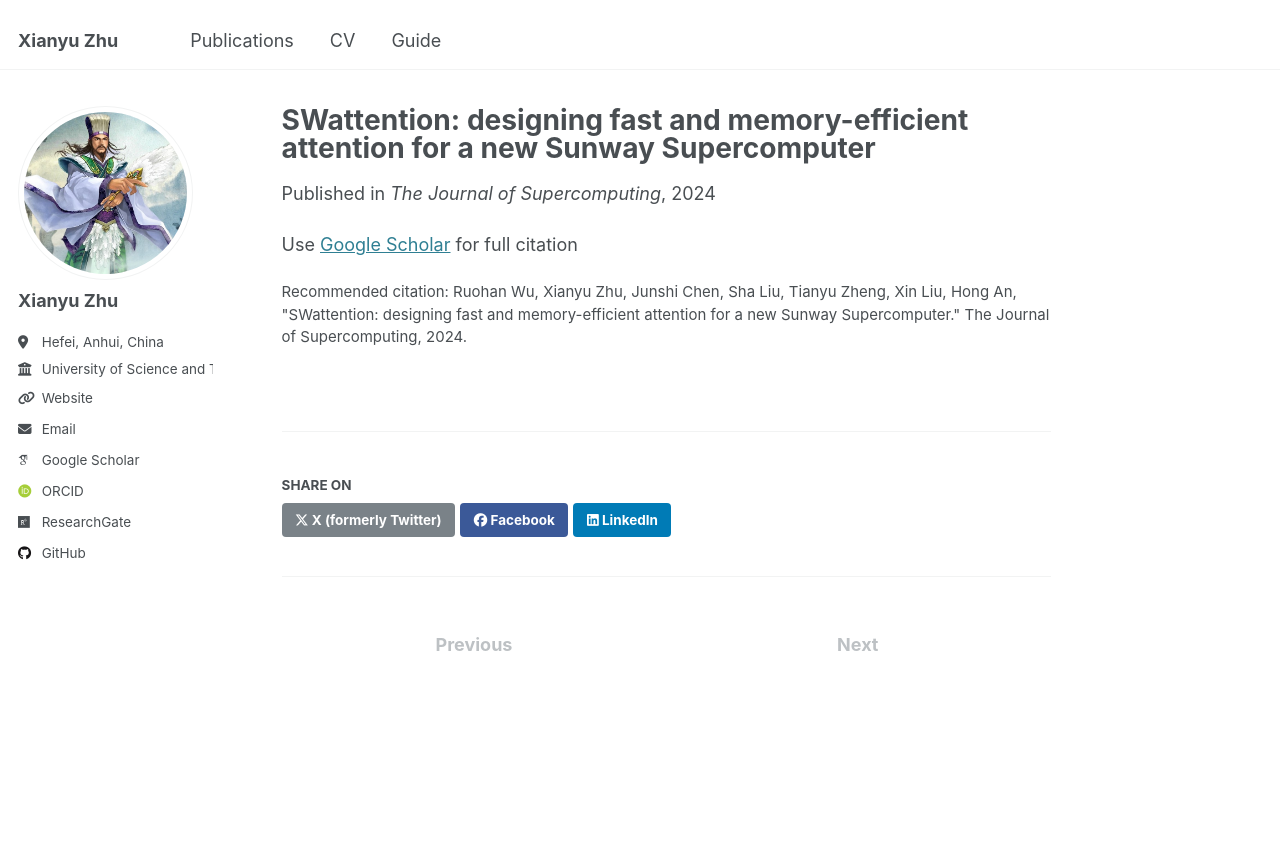
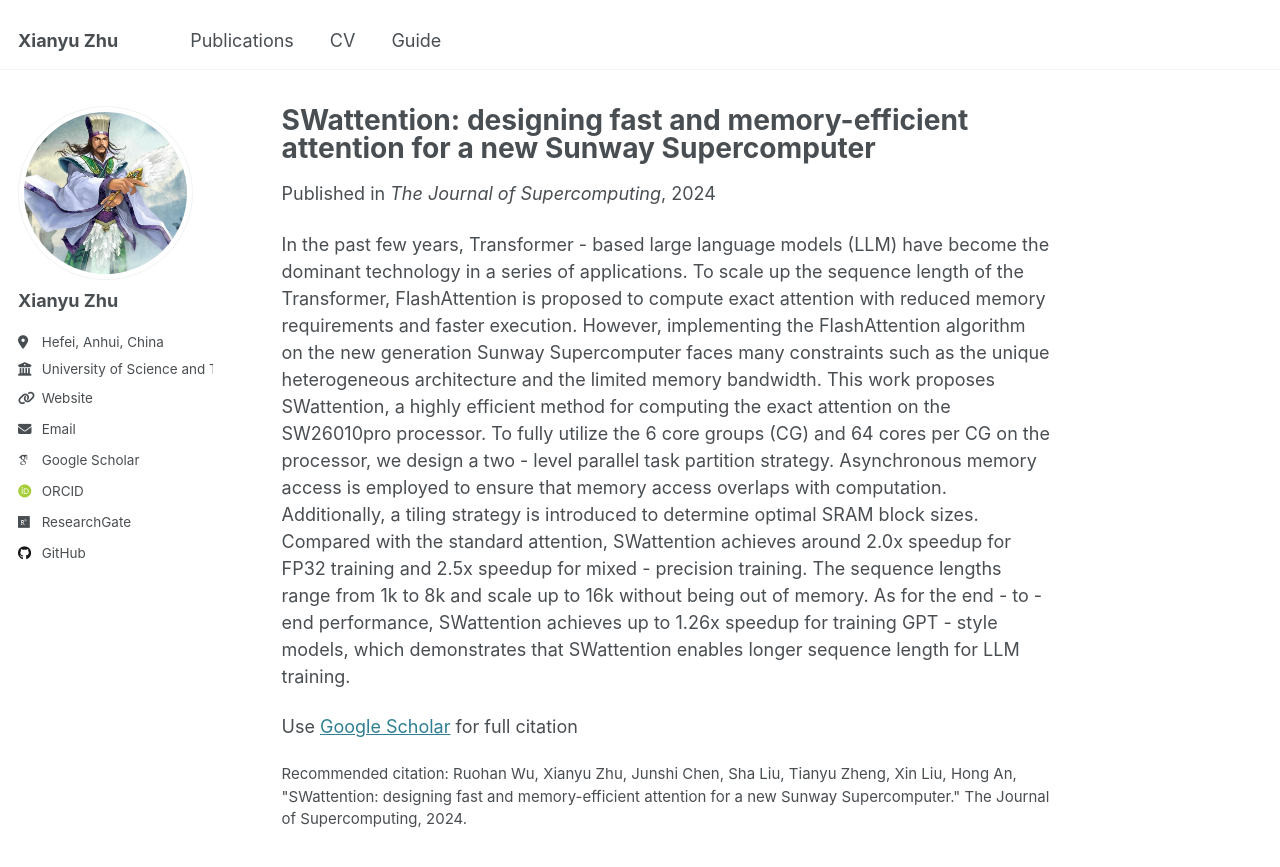
Before and after one commit to zhuxy-USTC/zhuxy-USTC.github.io, a Jekyll site: the page built from _publications/2024-01-01-SWattention-designing-fast-and-memory-efficient-attention-for-a-new-Sunway-Supercomputer.md, in a window 1280 px wide and 900 px high. Shown: the top 867 px of the window. Built offline with Jekyll 4.4.1, drawn with Linux system fonts in a browser that asks for light colours; some web fonts are replaced.

Commit message:
test paper update

```diff
--- a/_publications/2024-01-01-SWattention-designing-fast-and-memory-efficient-attention-for-a-new-Sunway-Supercomputer.md
+++ b/_publications/2024-01-01-SWattention-designing-fast-and-memory-efficient-attention-for-a-new-Sunway-Supercomputer.md
@@ -6,4 +6,9 @@ date: 2024-01-01
 venue: 'The Journal of Supercomputing'
 citation: ' Ruohan Wu,  Xianyu Zhu,  Junshi Chen,  Sha Liu,  Tianyu Zheng,  Xin Liu,  Hong An, &quot;SWattention: designing fast and memory-efficient attention for a new Sunway Supercomputer.&quot; The Journal of Supercomputing, 2024.'
 ---
+
+In the past few years, Transformer - based large language models (LLM) have become the dominant technology in a series of applications. To scale up the sequence length of the Transformer, FlashAttention is proposed to compute exact attention with reduced memory requirements and faster execution. However, implementing the FlashAttention algorithm on the new generation Sunway Supercomputer faces many constraints such as the unique heterogeneous architecture and the limited memory bandwidth.
+This work proposes SWattention, a highly efficient method for computing the exact attention on the SW26010pro processor. To fully utilize the 6 core groups (CG) and 64 cores per CG on the processor, we design a two - level parallel task partition strategy. Asynchronous memory access is employed to ensure that memory access overlaps with computation. Additionally, a tiling strategy is introduced to determine optimal SRAM block sizes.
+Compared with the standard attention, SWattention achieves around 2.0x speedup for FP32 training and 2.5x speedup for mixed - precision training. The sequence lengths range from 1k to 8k and scale up to 16k without being out of memory. As for the end - to - end performance, SWattention achieves up to 1.26x speedup for training GPT - style models, which demonstrates that SWattention enables longer sequence length for LLM training.
+
 Use [Google Scholar](https://scholar.google.com/scholar?q=SWattention:+designing+fast+and+memory+efficient+attention+for+a+new+Sunway+Supercomputer){:target="_blank"} for full citation
```
